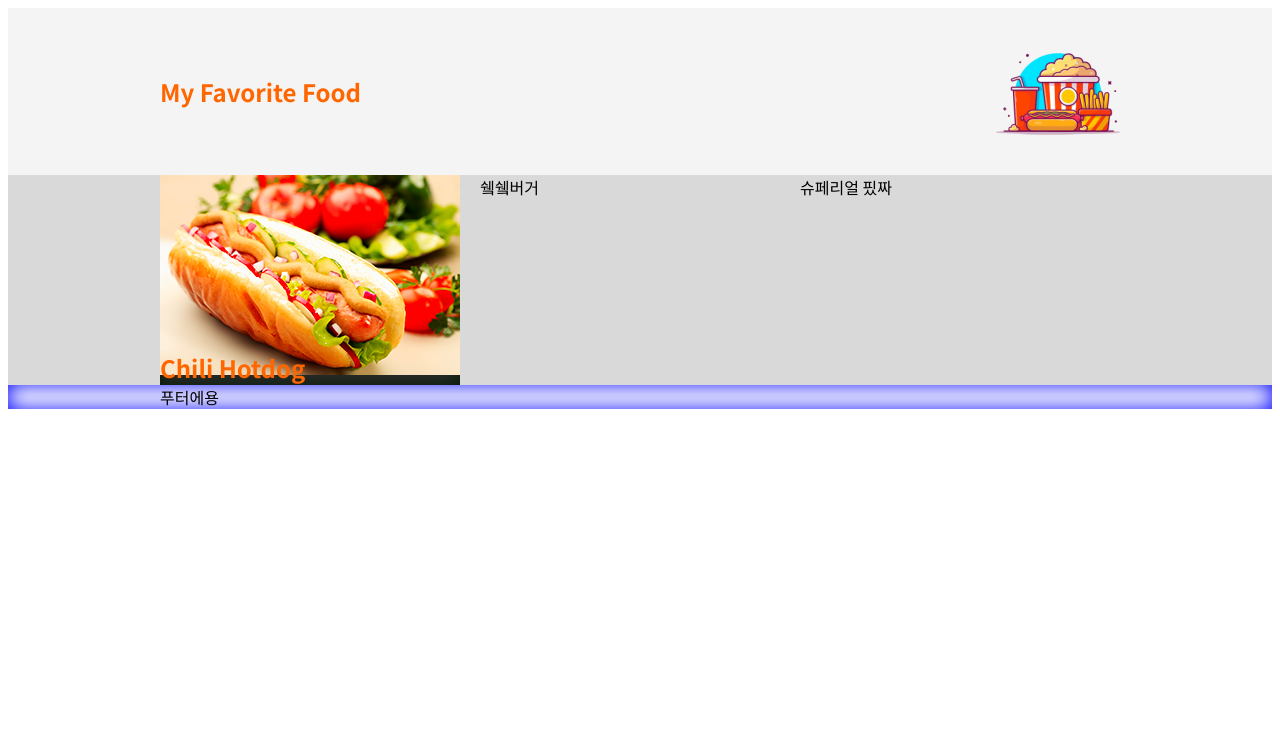
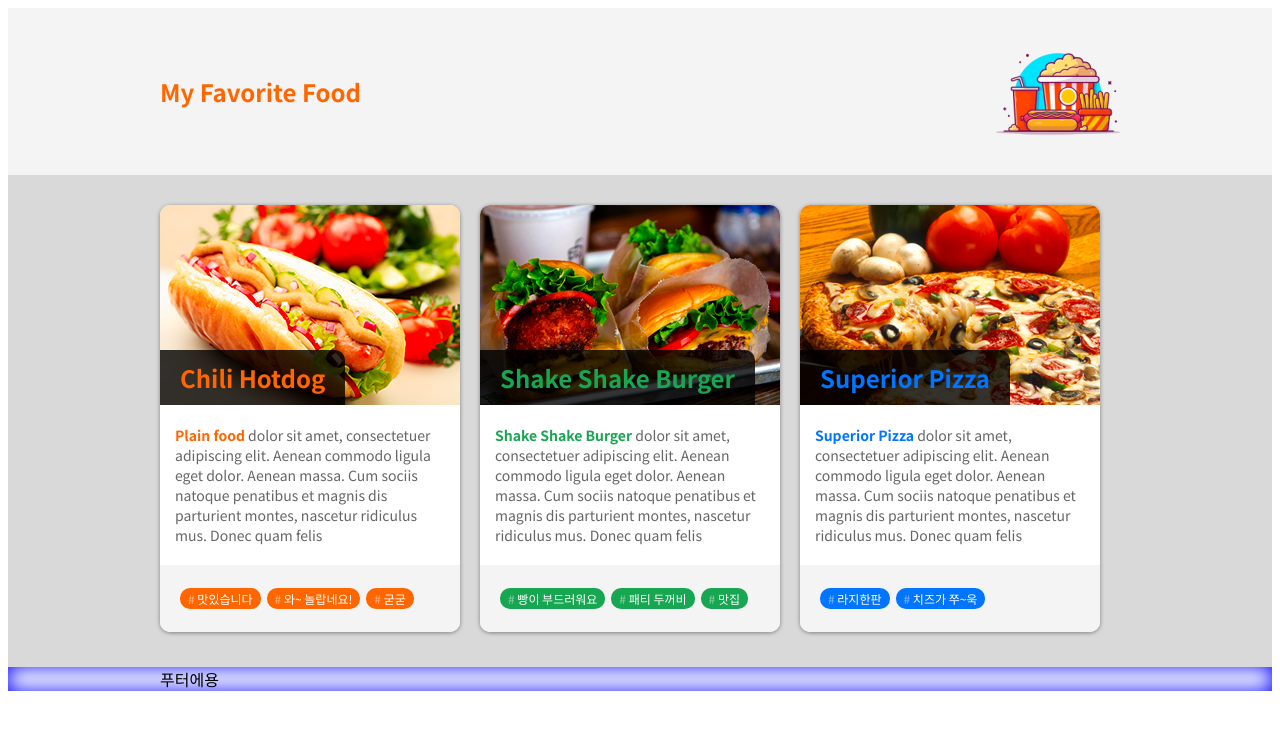
Before and after one commit to guswhdleee/favorite-foods-m, a plain HTML site: page index.html in a window 1280 px wide. Drawn offline with Linux system fonts and the light colour scheme.

Commit message:
콘텐츠 완성

```diff
--- a/index.html
+++ b/index.html
@@ -25,10 +25,65 @@
                   <img src="./images/pic01.png" alt="칠리 핫도그" class="food-img">
                   <h1 class="food-title">Chili Hotdog</h1>
                 </div>
+                <div class="food-contents">
+                  <p class="food-explain">
+                    <span style="color: #ff6600; font-weight: bold;">Plain food</span>
+                    dolor sit amet, consectetuer adipiscing elit. Aenean commodo ligula eget dolor. Aenean massa. Cum sociis natoque penatibus et magnis dis parturient montes, nascetur ridiculus mus. Donec quam felis
+                  </p>
+                </div>
+                <div class="food-footer">
+                  <ul class="food-comment-list">
+                    <li class="food-comment">
+                      <span style="color: rgb(255,255,255,0.5);">#</span> 맛있습니다</li>
+                    <li class="food-comment"><span style="color: rgb(255,255,255,0.5);">#</span> 와~ 놀랍네요!</li>
+                    <li class="food-comment"><span style="color: rgb(255,255,255,0.5);">#</span> 굳굳</li>
+                  </ul>
+                </div>
               </div>
               </li>
-            <li class="l_col_4_12 l_col_tablet_12_12">쉨쉨버거</li>
-            <li class="l_col_4_12 l_col_tablet_12_12">슈페리얼 핐짜</li>
+            <li class="l_col_4_12 l_col_tablet_12_12">
+              <div class="MFF-food">
+                <div class="food-header">
+                  <img src="./images/pic02.png" alt="쉨쉨버거" class="food-img">
+                  <h1 class="food-title buger">Shake Shake Burger</h1>
+                </div>
+                <div class="food-contents">
+                  <p class="food-explain">
+                    <span style="color: #17a651; font-weight: bold;">Shake Shake Burger</span>
+                    dolor sit amet, consectetuer adipiscing elit. Aenean commodo ligula eget dolor. Aenean massa. Cum sociis natoque penatibus et magnis dis parturient montes, nascetur ridiculus mus. Donec quam felis
+                  </p>
+                </div>
+                <div class="food-footer">
+                  <ul class="food-comment-list">
+                    <li class="food-comment buger">
+                      <span style="color: rgb(255,255,255,0.5);">#</span> 빵이 부드러워요</li>
+                    <li class="food-comment buger"><span style="color: rgb(255,255,255,0.5);">#</span> 패티 두꺼비</li>
+                    <li class="food-comment buger"><span style="color: rgb(255,255,255,0.5);">#</span> 맛집</li>
+                  </ul>
+                </div>
+              </div>
+            </li>
+            <li class="l_col_4_12 l_col_tablet_12_12">
+              <div class="MFF-food">
+                <div class="food-header">
+                  <img src="./images/pic03.png" alt="슈페리얼 핐짜" class="food-img">
+                  <h1 class="food-title pizza">Superior Pizza</h1>
+                </div>
+                <div class="food-contents">
+                  <p class="food-explain">
+                    <span style="color: #0075FF; font-weight: bold;">Superior Pizza</span>
+                    dolor sit amet, consectetuer adipiscing elit. Aenean commodo ligula eget dolor. Aenean massa. Cum sociis natoque penatibus et magnis dis parturient montes, nascetur ridiculus mus. Donec quam felis
+                  </p>
+                </div>
+                <div class="food-footer">
+                  <ul class="food-comment-list">
+                    <li class="food-comment pizza">
+                      <span style="color: rgb(255,255,255,0.5);">#</span> 라지한판</li>
+                    <li class="food-comment pizza"><span style="color: rgb(255,255,255,0.5);">#</span> 치즈가 쭈~욱</li>
+                  </ul>
+                </div>
+              </div>
+            </li>
           </ul>
         </div>
       </section>
--- a/style.css
+++ b/style.css
@@ -12,7 +12,12 @@ ul {
   padding: unset;
 }
 
- /* 한글 폰트 설정 */
+p {
+  margin: unset;
+  padding: unset;
+}
+
+ /* Typography */
 * {
   font-family: "Noto Sans KR", sans-serif;
 }
@@ -69,28 +74,85 @@ header {
   font-size: 24px;
 }
 
-.content-inside .MFF-food {
- box-shadow: inset 0 0 20px green;
- display: inline-block;
+main {
+  background-color: #d9d9d9;
 }
 
+.content-inside .MFF-food {
+ background-color: #fff;
+ width: 300px;
+ margin-top: 30px;
+ margin-bottom: 30px;
+ display: inline-block;
+ border: 0px solid #d9d9d9;
+ border-radius: 10px;
+ overflow: hidden;
+ box-shadow: 0px 1px 4px gray;
+}
+
+
 .content-inside .MFF-food .food-img{
+  position: relative;
+  z-index: 3;
   width: 300px;
   height: 200px;
 }
 
 .content-inside .MFF-food .food-title {
-  margin-top: -30px;
+  width: fit-content;
+  position: relative;
+  z-index: 5;
+  margin-top: -60px;                     /* 마음에 안드는 부분, 유지보수성 -- */
   color: #ff6600;
   font-weight: bold;
   font-size: 24px;
   background-color: rgb(0,0,0,0.8);
+  padding: 10px 20px;
+  border-radius: 0 10px 0 0;
 }
 
+.content-inside .MFF-food .food-explain {
+ color: #666;
+ font-size: 14px;
+ padding: 20px 15px;
+}
 
-main {
-  background-color: #d9d9d9;
-}
+.content-inside .MFF-food .food-comment-list {
+  display: flex;
+  gap: 6px;
+  flex-wrap: wrap;
+  padding: 23px 20px;
+  background-color: #f4f4f4;
+ }
+
+ .content-inside .MFF-food .food-comment {
+  color: #fff;
+  font-size: 12px;
+  background-color: #ff6600;
+  border: 0px solid #fff;
+  border-radius: 10px;
+  padding: 2px 8px;
+  box-sizing: border-box;
+ }
+
+ .content-inside .MFF-food .buger {
+  color: #17a651;
+ }
+
+ .content-inside .MFF-food .food-comment-list .buger {
+  background-color: #17a651;
+  color: #fff;
+ }
+
+ .content-inside .MFF-food .pizza {
+  color: #0075FF;
+ }
+
+ .content-inside .MFF-food .food-comment-list .pizza {
+  background-color: #0075FF;
+  color: #fff;
+ }
+
 
 footer{
   box-shadow: inset 0 0 20px blue;
```
